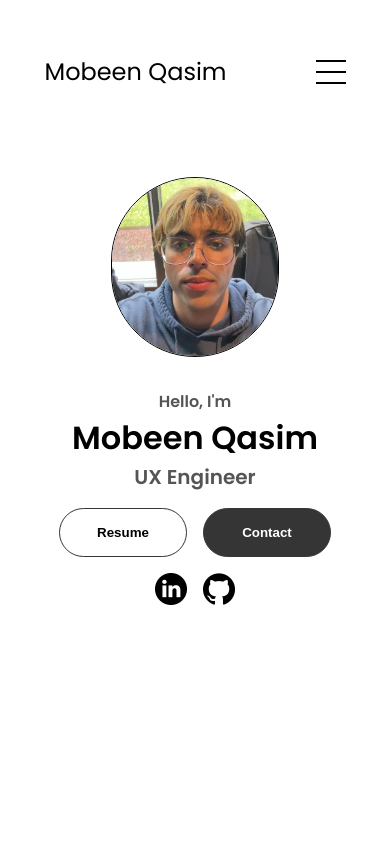
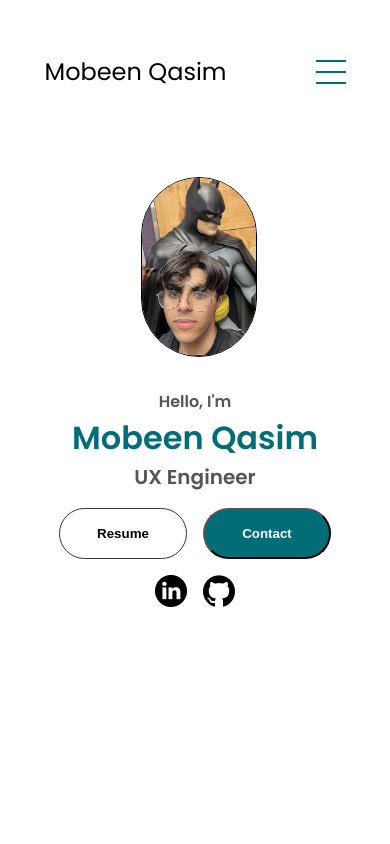
Before and after one commit to QasMob/html-css-javascript-portfolio, a plain HTML site: page index.html in a window 390 px wide. Shown: the top 844 px of the page. Drawn offline with Linux system fonts and the light colour scheme.

Commit message:
Worked on growthhub

```diff
--- a/Growth.css
+++ b/Growth.css
@@ -42,14 +42,18 @@ nav {
 a {
   color: black;
   text-decoration: none;
-  text-decoration-color: white;
+  text-decoration-color: #006d77;
 }
 
 a:hover {
-  color: grey;
+  color: #006d77;
   text-decoration: underline;
   text-underline-offset: 1rem;
-  text-decoration-color: rgb(181, 181, 181);
+  text-decoration-color: #006d77;
+}
+
+h1 {
+  color: #006d77;
 }
 
 .logo {
@@ -155,7 +159,11 @@ a:hover {
 
 .title__project {
   font-size: 5rem;
-  color: #444444;
+  color: #006d77;
+}
+
+.htwo {
+  color: #006d77;
 }
 
 /* MOCKUP SECTION */
@@ -255,7 +263,7 @@ img {
 
 .research3 {
   /* border: 1rem solid blue; */
-  margin-top: 5rem;
+  margin-top: 4rem;
   display: flex;
   margin-left: 17rem;
   margin-bottom: 5rem;
@@ -292,6 +300,10 @@ img {
 
 .four {
   margin-top: 10rem;
+}
+
+.ok {
+  margin-top: -1rem;
 }
 
 .tasktext {
--- a/index.html
+++ b/index.html
@@ -40,7 +40,7 @@
     <section id="profile">
       <div class="section__pic-container">
         <img
-          src="./Assets/IMG_1186.jpg"
+          src="./Assets/IMG_1305.jpg"
           alt="Mobeen Qasim profile picture"
           class="pf"
         />
@@ -56,7 +56,7 @@
           >
             Resume
           </button>
-          <button class="btn btn-color-1" onclick="location.href='./#contact'">
+          <button class="btn btn-color-4" onclick="location.href='./#contact'">
             Contact
           </button>
         </div>
@@ -264,7 +264,7 @@
           <div class="details-container color-container">
             <div class="article-container">
               <img
-                src="./assets/growth.PNG"
+                src="./assets/thumbnail.PNG"
                 alt="GrowthHub"
                 class="project-img"
               />
@@ -283,7 +283,7 @@
           <div class="details-container color-container">
             <div class="article-container">
               <img
-                src="./assets/hackathon.PNG"
+                src="./assets/thumbnailtwo.PNG"
                 alt="Project 3"
                 class="project-img"
               />
--- a/mediaqueries.css
+++ b/mediaqueries.css
@@ -22,6 +22,9 @@
   #profile,
   .section-container {
     display: block;
+  }
+  .pf {
+    margin-left: 3rem;
   }
   .arrow {
     display: none;
@@ -54,6 +57,9 @@
   }
   article {
     font-size: 1rem;
+  }
+  .pf {
+    margin-left: 0.5rem;
   }
   footer nav {
     height: fit-content;
--- a/style.css
+++ b/style.css
@@ -50,10 +50,10 @@ a {
 }
 
 a:hover {
-  color: grey;
+  color: #006d77;
   text-decoration: underline;
   text-underline-offset: 1rem;
-  text-decoration-color: rgb(181, 181, 181);
+  text-decoration-color: #006d77;
 }
 
 .logo {
@@ -87,7 +87,7 @@ a:hover {
 .hamburger-icon span {
   width: 100%;
   height: 2px;
-  background-color: black;
+  background-color: #006d77;
   transition: all 0.3 ease-in-out;
 }
 
@@ -95,7 +95,7 @@ a:hover {
   position: absolute;
   top: 100%;
   right: 0;
-  background-color: white;
+  background-color: #006d77;
   width: fit-content;
   max-height: 0;
   overflow: hidden;
@@ -107,7 +107,7 @@ a:hover {
   padding: 10px;
   text-align: center;
   font-size: 1.5rem;
-  color: black;
+  color: #006d77;
   text-decoration: none;
   transition: all 0.3 ease-in-out;
 }
@@ -155,6 +155,10 @@ section {
 }
 
 /* PROFILE SECTION */
+
+.title {
+  color: #006d77;
+}
 
 #profile {
   display: flex;
@@ -233,14 +237,25 @@ section {
   cursor: pointer;
 }
 
+.btn-color-4 {
+  background: #006d77;
+  color: white;
+}
+
+.btn-color-4:hover {
+  cursor: pointer;
+  background: rgb(12, 12, 12);
+  color: white;
+}
+
 .btn-color-1,
 .btn-color-2:hover {
-  background: rgb(53, 53, 53);
+  background: #006d77;
   color: white;
 }
 
 .btn-color-1:hover {
-  background: rgb(0, 0, 0);
+  background: #006d77;
 }
 
 .btn-color-2 {
@@ -309,6 +324,7 @@ section {
 }
 
 .pf {
+  margin-left: 5rem;
   border-radius: 50rem;
   border: solid 0.1rem black;
 }
--- a/styles.css
+++ b/styles.css
@@ -49,10 +49,10 @@ a {
 }
 
 a:hover {
-  color: grey;
+  color: #006d77;
   text-decoration: underline;
   text-underline-offset: 1rem;
-  text-decoration-color: rgb(181, 181, 181);
+  text-decoration-color: #006d77;
 }
 
 .logo {
@@ -285,6 +285,9 @@ section {
   right: -5rem;
   bottom: 2.5rem;
 }
+h1 {
+  color: #006d77;
+}
 
 .details-container {
   padding: 1.5rem;
```
Also changed, not shown: Growthhub.html (+1 -1 lines), Assets/IMG_1305.jpg (added), Assets/thumbnail.PNG (added), Assets/thumbnailtwo.PNG (added).
